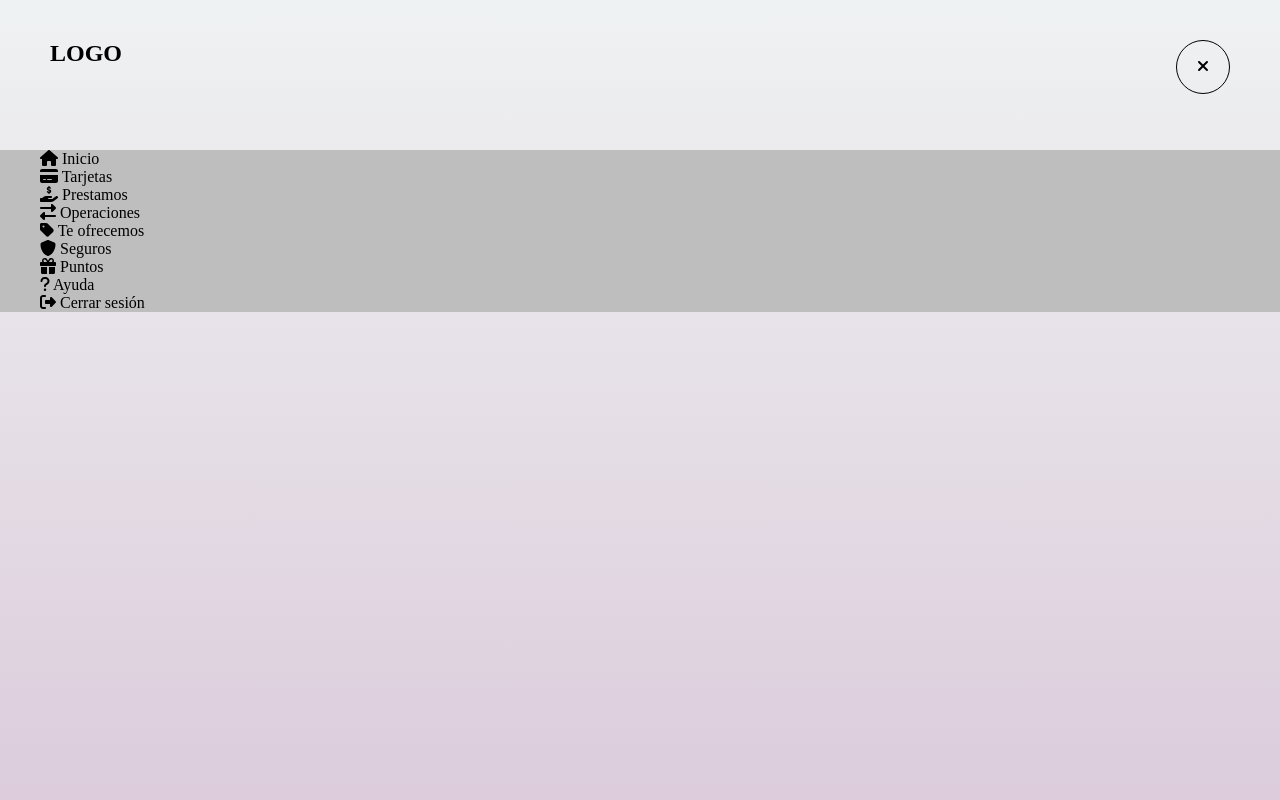
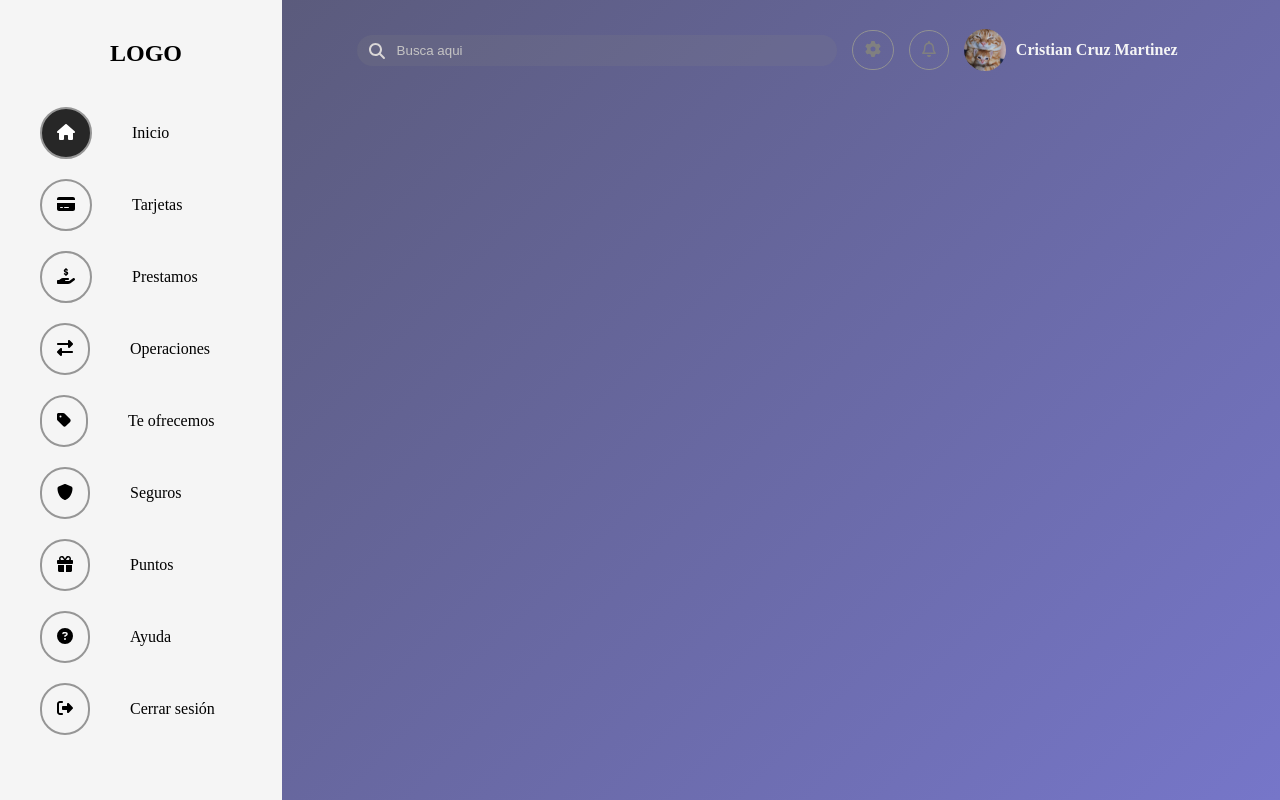
Before and after one commit to CrisBCM/Unicomer-Frontend, an Angular app: page / in a window 1280 px wide. Built offline with nearby package versions, Linux system fonts and the light colour scheme.

Commit message:
Feat: Add responsiveness to navbar and menu component

```diff
--- a/src/app/components/home/home.component.css
+++ b/src/app/components/home/home.component.css
@@ -1,6 +1,21 @@
 .container{
+    display: flex;
     min-width: 100vw;
     min-height: 100vh;
     background-color: #575771;
     background-image: linear-gradient(135deg, #575771 1%, #7676c9 100%);
 }
+main{
+    width: 100vw;
+}
+@media (min-width: 1280px){
+    .container{
+        gap: 20px;
+    }
+    aside{
+        width: 22vw;
+    }
+    main{
+        width: 70vw;
+    }
+}
--- a/src/app/components/home/home.component.html
+++ b/src/app/components/home/home.component.html
@@ -1,3 +1,8 @@
 <div class="container">
-    <app-menu></app-menu>
+    <aside>
+        <app-menu></app-menu>
+    </aside>
+    <main>
+        <app-navbar></app-navbar>
+    </main>
 </div>
--- a/src/app/components/menu/menu.component.css
+++ b/src/app/components/menu/menu.component.css
@@ -1,26 +1,36 @@
-.default-btn{
-    background-color: transparent;
-    border: none;
-}
-.default-btn:focus-visible{
-    outline: none;
-}
 .menu-btn{
     position: absolute;
-    top: 20px;
-    left: 15px;
+    top: 25px;
+    left: 10px;
+    padding: 0;
+    z-index: 9999;
 }
 .bars-icon{
-    color: whitesmoke;
-    font-size: 1.8em;
+    font-size: 1.4em;
+    padding: 9px 11px;
+    color: rgb(163, 162, 162);
+    /* border: 1px solid rgb(146, 146, 146); */
+    /* border-radius: 100px; */
 }
-.aside-menu{
+@keyframes appear {
+    0%{
+        transform: translateX(-300px);
+    }
+    100%{
+        transform: translateX(0px);
+    }
+}
+.aside-menu-mobile{
     position: absolute;
     z-index: 99999;
     background-color: #dcccdc;
     background-image: linear-gradient(0deg, #dcccdc 0%, #eff2f2 100%);
     width: 100vw;
     height: 100vh;
+    animation: appear .5s ease-out;
+}
+.aside-menu-desktop{
+    display: none;
 }
 .header-menu{
     display: flex;
@@ -38,9 +48,47 @@
 .xmark-icon{
     font-size: 1.2em;
 }
-.body-menu{
-    background-color: rgb(190, 190, 190);
+.body-menu > ul{
+    margin-top: 0;
+    list-style-type: none;
+    display: flex;
+    flex-direction: column;
+    gap: 20px;
 }
-.body-menu > ul{
-    list-style-type: none;
+.body-menu > ul > li{
+    display: flex;
+    align-items: center;
+    gap: 40px;
 }
+.icon-style{
+    padding: 15px 15px;
+    border-radius: 1000px;
+    border: 2px solid rgb(150, 150, 150);
+}
+.active{
+    background-color: rgb(39, 39, 39);
+    color:#FFFF;
+}
+@media (min-width: 599px){
+    .aside-menu-mobile{
+        width: 50vw;
+    }
+}
+@media (min-width: 960px){
+    .aside-menu-mobile{
+        width: 40vw;
+    }
+}
+@media (min-width: 1280px){
+    .header-menu > h2{
+        padding-left: 60px;
+    }
+    .aside-menu-desktop{
+        display: block;
+        height: 100%;
+        background-color: whitesmoke;
+    }
+    .menu-btn{
+        display: none;
+    }
+}
--- a/src/app/components/menu/menu.component.html
+++ b/src/app/components/menu/menu.component.html
@@ -1,49 +1,94 @@
-<button class="menu-btn default-btn">
+<button class="menu-btn default-btn" (click)="isMobileMenuActive = true">
     <fa-icon icon="bars" class="bars-icon"></fa-icon>
 </button>
-<aside class="aside-menu">
+<aside *ngIf="isMobileMenuActive" class="aside-menu-mobile">
     <div class="header-menu">
         <h2>LOGO</h2>
-        <button class="default-btn close-btn"><fa-icon icon="xmark" class="xmark-icon"></fa-icon></button>
+        <button class="default-btn close-btn" (click)="isMobileMenuActive = false"><fa-icon icon="xmark" class="xmark-icon"></fa-icon></button>
     </div>
     <div class="body-menu">
         <ul>
             <li>
-                <fa-icon icon="house"></fa-icon>
+                <fa-icon class="icon-style active" icon="house"></fa-icon>
                  Inicio
             </li>
             <li>
-                <fa-icon icon="credit-card"></fa-icon>
+                <fa-icon class="icon-style" icon="credit-card"></fa-icon>
                 Tarjetas
             </li>
             <li>
-                <fa-icon icon="hand-holding-dollar"></fa-icon>
+                <fa-icon class="icon-style" icon="hand-holding-dollar"></fa-icon>
                 Prestamos
             </li>
             <li>
-                <fa-icon icon="right-left"></fa-icon>
+                <fa-icon class="icon-style" icon="right-left"></fa-icon>
                 Operaciones
             </li>
             <li>
-                <fa-icon icon="tag"></fa-icon>
+                <fa-icon class="icon-style" icon="tag"></fa-icon>
                 Te ofrecemos
             </li>
             <li>
-                <fa-icon icon="shield"></fa-icon>
+                <fa-icon class="icon-style" icon="shield"></fa-icon>
                 Seguros
             </li>
             <li>
-                <fa-icon icon="gift"></fa-icon>
+                <fa-icon class="icon-style" icon="gift"></fa-icon>
                 Puntos
             </li>
             <li>
-                <fa-icon icon="question"></fa-icon>
+                <fa-icon class="icon-style" icon="question-circle"></fa-icon>
                 Ayuda
             </li>
             <li>
-                <fa-icon icon="sign-out-alt"></fa-icon>
+                <fa-icon class="icon-style" icon="sign-out-alt"></fa-icon>
                 Cerrar sesión
             </li>
         </ul>
     </div>
 </aside>
+<aside class="aside-menu-desktop">
+    <div class="header-menu">
+        <h2>LOGO</h2>
+    </div>
+    <div class="body-menu">
+        <ul>
+            <li>
+                <fa-icon class="icon-style active" icon="house"></fa-icon>
+                 Inicio
+            </li>
+            <li>
+                <fa-icon class="icon-style" icon="credit-card"></fa-icon>
+                Tarjetas
+            </li>
+            <li>
+                <fa-icon class="icon-style" icon="hand-holding-dollar"></fa-icon>
+                Prestamos
+            </li>
+            <li>
+                <fa-icon class="icon-style" icon="right-left"></fa-icon>
+                Operaciones
+            </li>
+            <li>
+                <fa-icon class="icon-style" icon="tag"></fa-icon>
+                Te ofrecemos
+            </li>
+            <li>
+                <fa-icon class="icon-style" icon="shield"></fa-icon>
+                Seguros
+            </li>
+            <li>
+                <fa-icon class="icon-style" icon="gift"></fa-icon>
+                Puntos
+            </li>
+            <li>
+                <fa-icon class="icon-style" icon="question-circle"></fa-icon>
+                Ayuda
+            </li>
+            <li>
+                <fa-icon class="icon-style" icon="sign-out-alt"></fa-icon>
+                Cerrar sesión
+            </li>
+        </ul>
+    </div>
+</aside>
--- a/src/app/components/menu/menu.component.ts
+++ b/src/app/components/menu/menu.component.ts
@@ -6,5 +6,7 @@ import { Component } from '@angular/core';
   styleUrls: ['./menu.component.css']
 })
 export class MenuComponent {
+  isMobileMenuActive:boolean = false;
 
+  constructor(){}
 }
--- /dev/null
+++ b/src/app/components/navbar/navbar.component.css
@@ -0,0 +1,159 @@
+input[type="search"]::-webkit-search-decoration,
+input[type="search"]::-webkit-search-cancel-button,
+input[type="search"]::-webkit-search-results-button,
+input[type="search"]::-webkit-search-results-decoration{
+    display: none;
+}
+/* .nav-bar{
+    width: 100vw;
+} */
+.nav-bar > ul{
+    display: flex;
+    position: relative;
+    margin: 0;
+    list-style-type: none;
+    padding-left: 55px;
+    justify-content: space-around;
+}
+.nav-bar > ul > li{
+    display: flex;
+    align-items: center;
+    height: 70px;
+}
+.li-search-btn{
+    position: relative;
+}
+@keyframes searcherAppear {
+    0%{
+
+        opacity: 0;
+        top: 0;
+    }
+    100%{
+        opacity: 1;
+        top: 70px;
+    }
+}
+.li-input-search-desktop{
+    display: none !important;
+}
+.input-search-desktop{
+    border:none;
+    padding: 8px 0 8px 40px;
+    border-radius: 20px;
+}
+.li-input-search-mobile{
+    position: absolute;
+    display: flex;
+    justify-content: space-around;
+    background-color: rgba(172, 172, 172, 0.377);
+    width: 100%;
+    left: 0;
+    animation: searcherAppear .8s forwards;
+}
+.li-input-search-mobile > div,
+.li-input-search-desktop > div{
+    position: relative;
+}
+.li-input-search-mobile > div > fa-icon:first-child,
+.li-input-search-desktop > div > fa-icon:first-child{
+    position: absolute;
+    color: rgba(128, 128, 128, 0.678);
+    left: 12px;
+    top: 8px;
+}
+.li-input-search-mobile > div > input{
+    border:none;
+    padding: 8px 0 8px 40px;
+    border-radius: 20px;
+    background-color: rgba(228, 228, 228, 0.486);
+}
+.li-input-search-mobile > div > input:focus-visible{
+    outline: none;
+}
+.close-search{
+    font-size: 1.2em;
+    /* background-color: gray; */
+    color: rgb(255, 255, 255);
+}
+.icon-style{
+    color: gray;
+    border: 1px solid rgb(146, 146, 146);
+    padding: 10px 12px;
+    border-radius: 1000px;
+}
+.search-icon{
+    /* position: absolute;
+    top: 9px;
+    left: 11px; */
+    /* color: rgba(41, 40, 40, 0.37); */
+    /* font-size: .9em; */
+}
+.input-search{
+    padding: 9px 0px 9px 34px;
+    border-radius: 30px;
+    border: none;
+}
+.img-container{
+    height: 2.6rem;
+    width: 2.6rem;
+    overflow: hidden;
+    border-radius: 1000px;
+}
+.img-container > img{
+    width:100%;
+    height: 100%;
+}
+.li-profile{
+    gap: 10px;
+}
+.li-profile > span{
+    display: none;
+    font-weight: bold;
+    color: whitesmoke;
+}
+
+@media (min-width:599px){
+    .li-profile > span{
+        display: inline-block;
+    }
+}
+@media (min-width:800px) {
+    .nav-bar > ul{
+        justify-content: end;
+        padding-right: 20px;
+        gap: 15px;
+    }
+    .li-search-btn{
+        display: none !important;
+    }
+    .li-input-search-desktop{
+        display: flex !important;
+        flex-grow: 1;
+        justify-content: center;
+    }
+    .li-input-search-desktop > div{
+        width: 100%;
+        max-width: 600px;
+    }
+    .li-input-search-desktop > div > fa-icon:first-child{
+        color: rgb(218, 215, 215);
+    }
+    .input-search-desktop{
+        width: 100%;
+        background-color: rgba(128, 128, 128, 0.178);
+        color: whitesmoke;
+    }
+
+    .input-search-desktop::placeholder{
+        color: rgb(197, 196, 196);
+    }
+    .input-search-desktop:focus-visible{
+        outline: none;
+    }
+}
+@media (min-width:1280px) {
+    .nav-bar{
+        margin-top: 15px;
+    }
+}
--- /dev/null
+++ b/src/app/components/navbar/navbar.component.html
@@ -0,0 +1,36 @@
+<nav class="nav-bar">
+    <ul>
+        <li class="li-input-search-desktop">
+            <div>
+                <fa-icon icon="magnifying-glass"></fa-icon>
+                <input class="input-search-desktop" type="search" placeholder="Busca aqui">
+            </div>
+        </li>
+        <li class="li-search-btn" (click)="searchInputMobile = !searchInputMobile">
+            <fa-icon class="search-icon icon-style" icon="magnifying-glass"></fa-icon>
+        </li>
+        <li *ngIf="searchInputMobile" class="li-input-search-mobile">
+            <div>
+                <fa-icon icon="magnifying-glass"></fa-icon>
+                <input type="search" placeholder="Busca aqui">
+            </div>
+            <button (click)="searchInputMobile = false" class="close-search default-btn">
+                <fa-icon icon="xmark"></fa-icon>
+            </button>
+        </li>
+        <li>
+            <fa-icon class="icon-style" icon="gear"></fa-icon>
+        </li>
+        <li>
+            <fa-icon class="icon-style" [icon]="['far', 'bell']"></fa-icon>
+        </li>
+        <li class="li-profile">
+            <div class="img-container">
+                <img src="../../../assets/images/michi.jpg" alt="">
+            </div>
+            <span>
+                Cristian Cruz Martinez
+            </span>
+        </li>
+    </ul>
+</nav>
--- /dev/null
+++ b/src/app/components/navbar/navbar.component.ts
@@ -0,0 +1,10 @@
+import { Component } from '@angular/core';
+
+@Component({
+  selector: 'app-navbar',
+  templateUrl: './navbar.component.html',
+  styleUrls: ['./navbar.component.css']
+})
+export class NavbarComponent {
+  searchInputMobile:boolean = false;
+}
--- a/src/styles.css
+++ b/src/styles.css
@@ -4,3 +4,10 @@
 body{
     margin: 0;
 }
+.default-btn{
+    background-color: transparent;
+    border: none;
+}
+.default-btn:focus-visible{
+    outline: none;
+}
```
Also changed, not shown: src/app/app.module.ts (+20 -3 lines), src/assets/images/michi.jpg (added).
